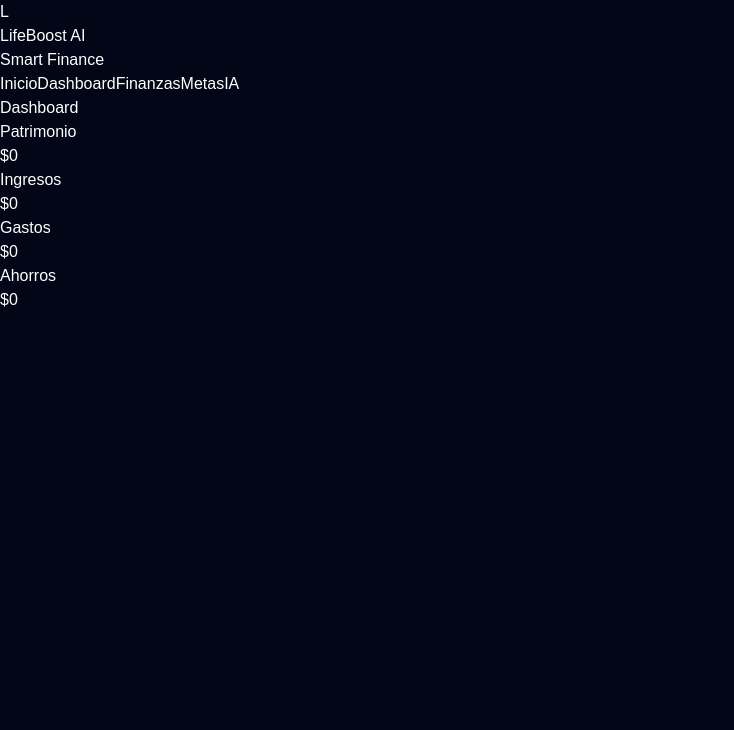
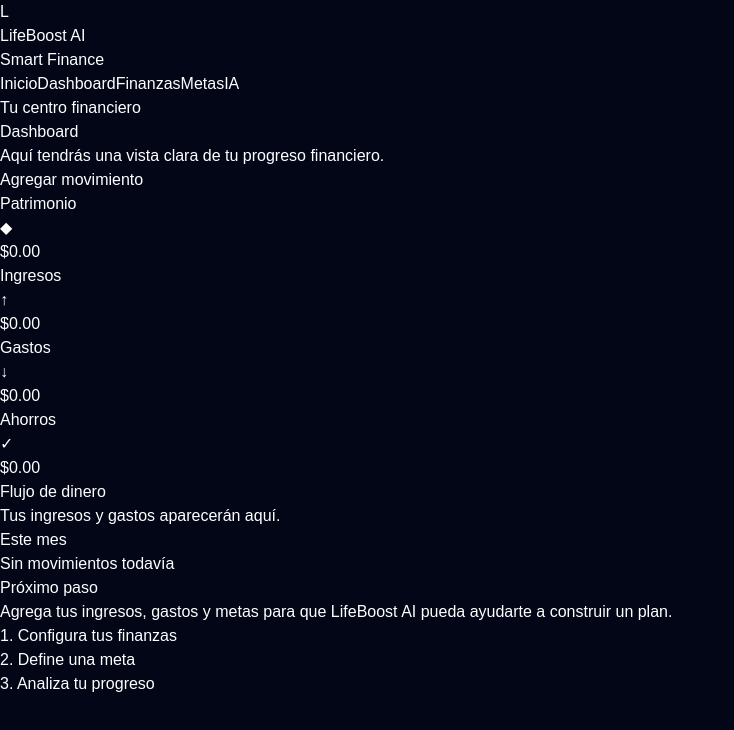
Before and after one commit to RastaGaming24-create/-LifeBoost-AI, a Next.js app: page /dashboard in a window 1280 px wide. Shown: the top 730 px of the page, without its empty margins (0-734 px from the left). Built offline with nearby package versions, Linux system fonts and the light colour scheme.

Commit message:
Improve financial dashboard foundation

```diff
--- a/app/dashboard/page.tsx
+++ b/app/dashboard/page.tsx
@@ -1,40 +1,52 @@
+import Link from "next/link";
 import Navbar from "../../components/Navbar";
+import StatsCard from "../../components/dashboard/StatsCard";
+
+const stats = [
+  { title: "Patrimonio", value: "$0.00", icon: "◆" },
+  { title: "Ingresos", value: "$0.00", icon: "↑" },
+  { title: "Gastos", value: "$0.00", icon: "↓" },
+  { title: "Ahorros", value: "$0.00", icon: "✓" },
+];
 
 export default function Dashboard() {
   return (
-    <main className="min-h-screen bg-slate-950">
+    <main className="min-h-screen bg-slate-950 text-white">
       <Navbar />
-
-      <div className="max-w-7xl mx-auto p-10">
-
-        <h1 className="text-4xl font-bold text-white">
-          Dashboard
-        </h1>
-
-        <div className="grid grid-cols-2 md:grid-cols-4 gap-6 mt-10">
-
-          <div className="bg-slate-900 rounded-xl p-6">
-            <p className="text-gray-400">Patrimonio</p>
-            <h2 className="text-3xl font-bold mt-3">$0</h2>
+      <div className="mx-auto max-w-7xl px-6 py-10 lg:px-8">
+        <div className="flex flex-col justify-between gap-5 sm:flex-row sm:items-end">
+          <div>
+            <p className="text-sm font-medium text-blue-400">Tu centro financiero</p>
+            <h1 className="mt-2 text-4xl font-bold tracking-tight">Dashboard</h1>
+            <p className="mt-2 max-w-2xl text-slate-400">Aquí tendrás una vista clara de tu progreso financiero.</p>
           </div>
-
-          <div className="bg-slate-900 rounded-xl p-6">
-            <p className="text-gray-400">Ingresos</p>
-            <h2 className="text-3xl font-bold mt-3">$0</h2>
-          </div>
-
-          <div className="bg-slate-900 rounded-xl p-6">
-            <p className="text-gray-400">Gastos</p>
-            <h2 className="text-3xl font-bold mt-3">$0</h2>
-          </div>
-
-          <div className="bg-slate-900 rounded-xl p-6">
-            <p className="text-gray-400">Ahorros</p>
-            <h2 className="text-3xl font-bold mt-3">$0</h2>
-          </div>
-
+          <Link href="/finances" className="rounded-xl bg-blue-600 px-5 py-3 text-center text-sm font-semibold transition hover:bg-blue-500">
+            Agregar movimiento
+          </Link>
         </div>
 
+        <section aria-label="Resumen financiero" className="mt-8 grid gap-4 sm:grid-cols-2 lg:grid-cols-4">
+          {stats.map((stat) => <StatsCard key={stat.title} {...stat} />)}
+        </section>
+
+        <section className="mt-8 grid gap-6 lg:grid-cols-3">
+          <div className="rounded-2xl border border-slate-800 bg-slate-900/70 p-6 lg:col-span-2">
+            <div className="flex items-center justify-between">
+              <div><h2 className="text-lg font-semibold">Flujo de dinero</h2><p className="mt-1 text-sm text-slate-400">Tus ingresos y gastos aparecerán aquí.</p></div>
+              <span className="rounded-lg bg-slate-800 px-3 py-1 text-xs text-slate-400">Este mes</span>
+            </div>
+            <div className="mt-8 flex h-48 items-center justify-center rounded-xl border border-dashed border-slate-800 bg-slate-950/50 text-sm text-slate-500">Sin movimientos todavía</div>
+          </div>
+          <div className="rounded-2xl border border-slate-800 bg-slate-900/70 p-6">
+            <h2 className="text-lg font-semibold">Próximo paso</h2>
+            <p className="mt-3 text-sm leading-6 text-slate-400">Agrega tus ingresos, gastos y metas para que LifeBoost AI pueda ayudarte a construir un plan.</p>
+            <div className="mt-6 space-y-3 text-sm">
+              <div className="rounded-xl bg-slate-950 p-4 text-slate-300">1. Configura tus finanzas</div>
+              <div className="rounded-xl bg-slate-950 p-4 text-slate-300">2. Define una meta</div>
+              <div className="rounded-xl bg-slate-950 p-4 text-slate-300">3. Analiza tu progreso</div>
+            </div>
+          </div>
+        </section>
       </div>
     </main>
   );
```
